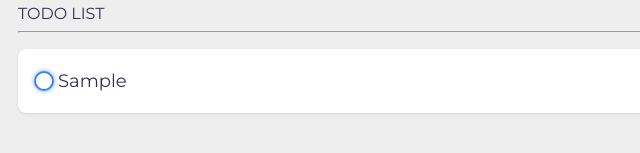
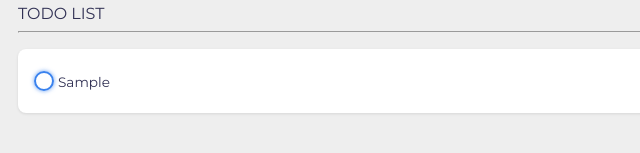
Before and after one commit to MdSharulNiezam/To-do-list-web-app, a plain HTML site: page index.html in a window 1280 px wide. Both pictures are taken after typing "Sample" into the empty fields and a click on the input "Add todo". Shown: the part 483-636 px from the top of the page, 6-646 px from the left. Drawn offline with Linux system fonts and the light colour scheme.

Commit message:
updating view for all device & font size

```diff
--- a/main.css
+++ b/main.css
@@ -210,7 +210,7 @@ input:checked ~ .bubble::after {
 .todo-item .todo-content input {
     width: 50%;
     color: var(--dark);
-    font-size: 1.125rem;
+    font-size: 0.85rem;
 }
 
 .todo-item .actions {
```
